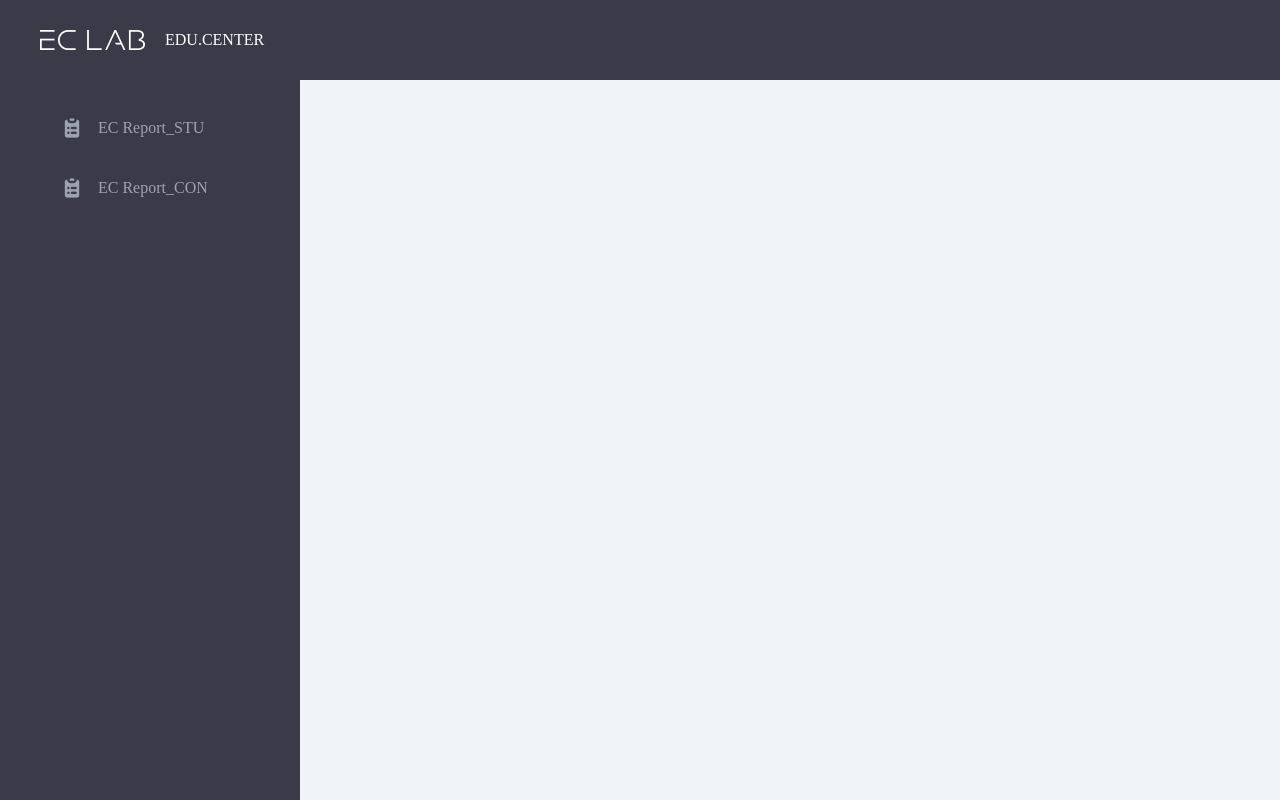
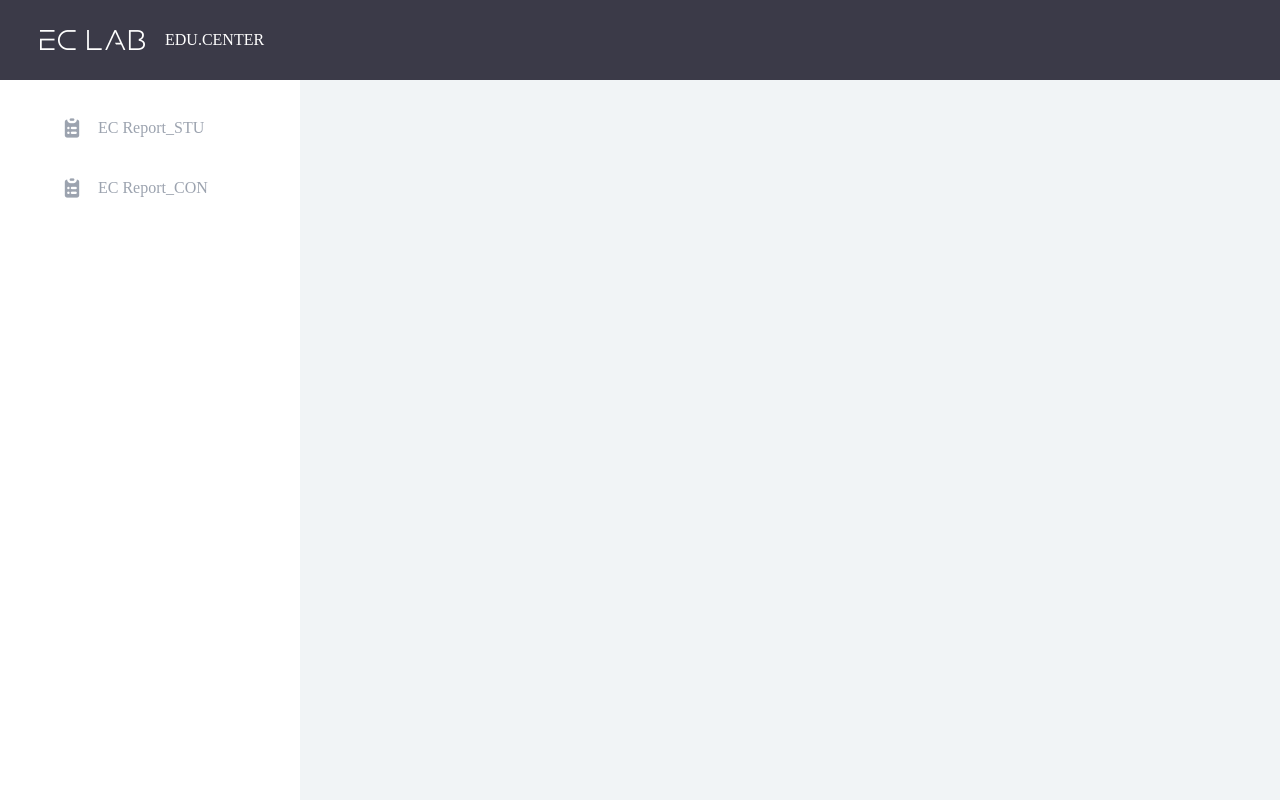
Before and after one commit to hyeonmyung/eclab-test, a Next.js app: page / in a window 1280 px wide. Built offline with nearby package versions, Linux system fonts and the light colour scheme; a web font is replaced by a local one.

Commit message:
style: 사이드메뉴 스타일 변경

```diff
--- a/src/components/SideMenu.tsx
+++ b/src/components/SideMenu.tsx
@@ -22,7 +22,6 @@ const SideMenu: FunctionComponent<PageProps> = ({ page }) => {
   );
 };
 const SideLayout = styled.div`
-  background-color: #3b3a48;
   width: 300px;
   padding: 18px 40px;
   flex-shrink: 0;
```
